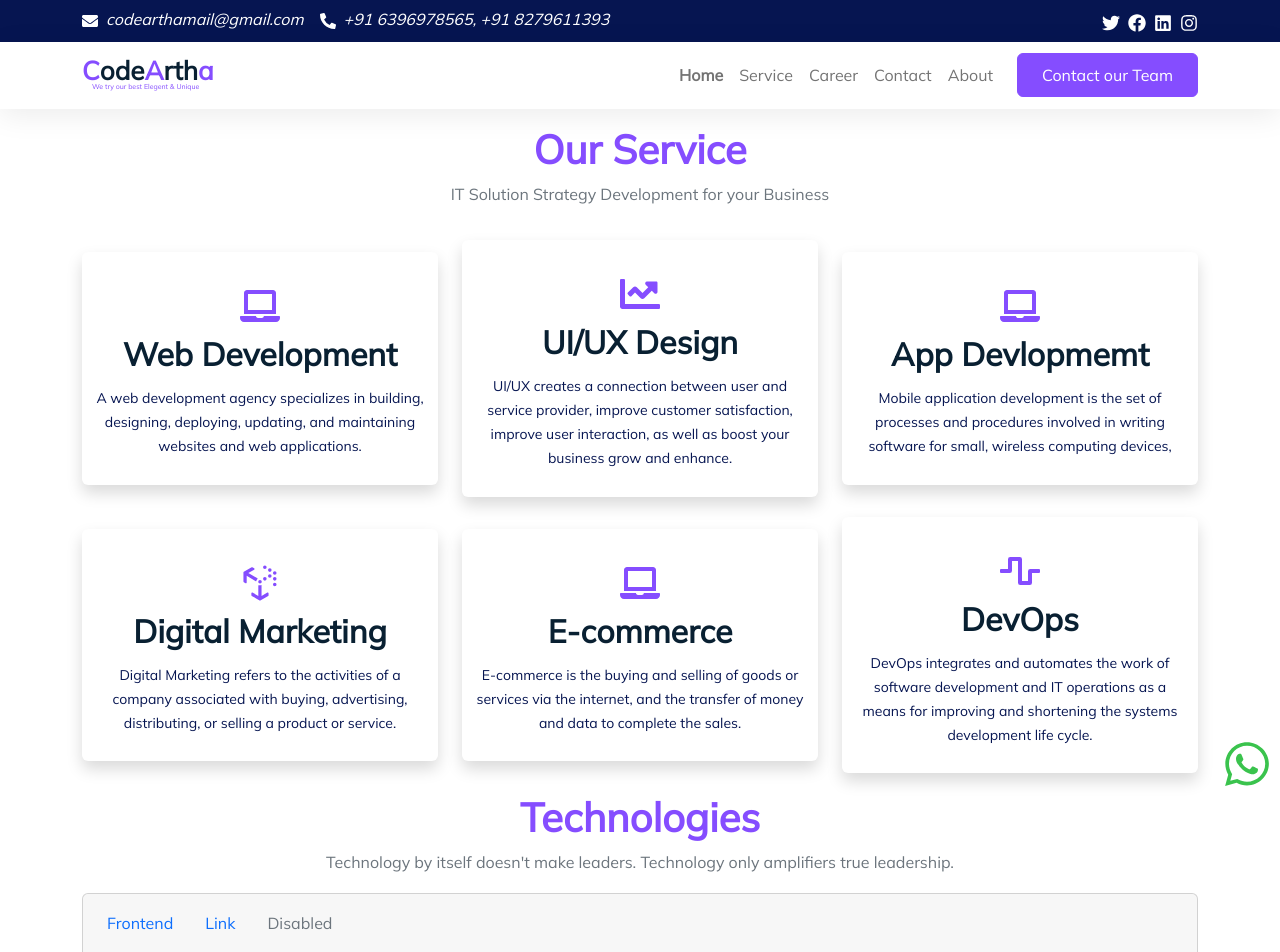
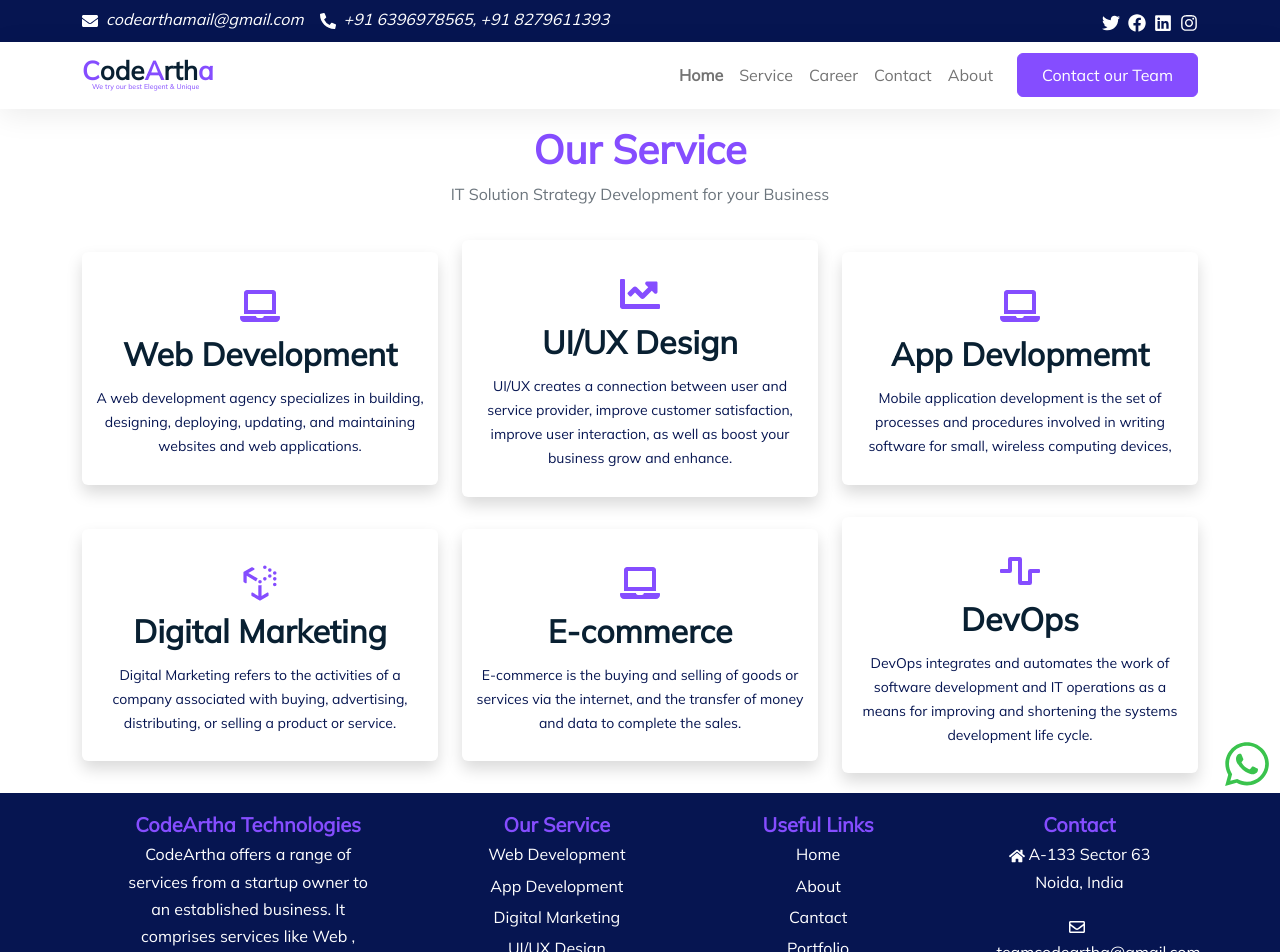
Before and after one commit to codeartha-info/code-base, a React (Create React App) app: page /all-service in a window 1280 px wide. Shown: the top 952 px of the page. Built offline with nearby package versions, Linux system fonts and the light colour scheme.

Commit message:
Left technology component

```diff
--- a/src/component/ServicesPage.js
+++ b/src/component/ServicesPage.js
@@ -7,7 +7,7 @@
   return (
     <>
       <Service />
-      <Technologies />
+      {/* <Technologies /> */}
       <Footer />
     </>
   );
```
